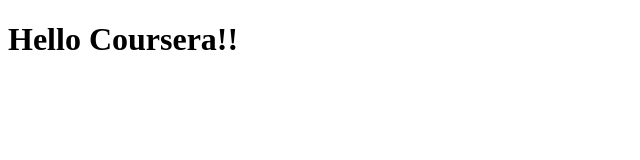
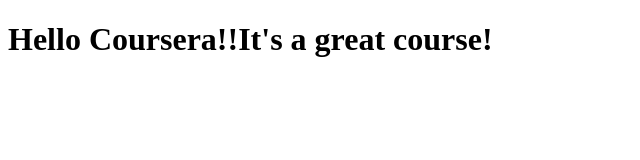
Before and after one commit to olaadebayo/Coursera-test-gh-pages, a plain HTML site: page index.html in a window 1280 px wide. Shown: the whole page, without its empty margins (0-640 px from the left). Drawn offline with Linux system fonts and the light colour scheme.

Commit message:
Small addition to our page content.

```diff
--- a/index.html
+++ b/index.html
@@ -6,6 +6,6 @@
 	<title>Hello Coursera!</title>
 </head>
 <body>
-<h1>Hello Coursera!!<h1>
+<h1>Hello Coursera!!It's a great course!<h1>
 </body>
 </html>
```
